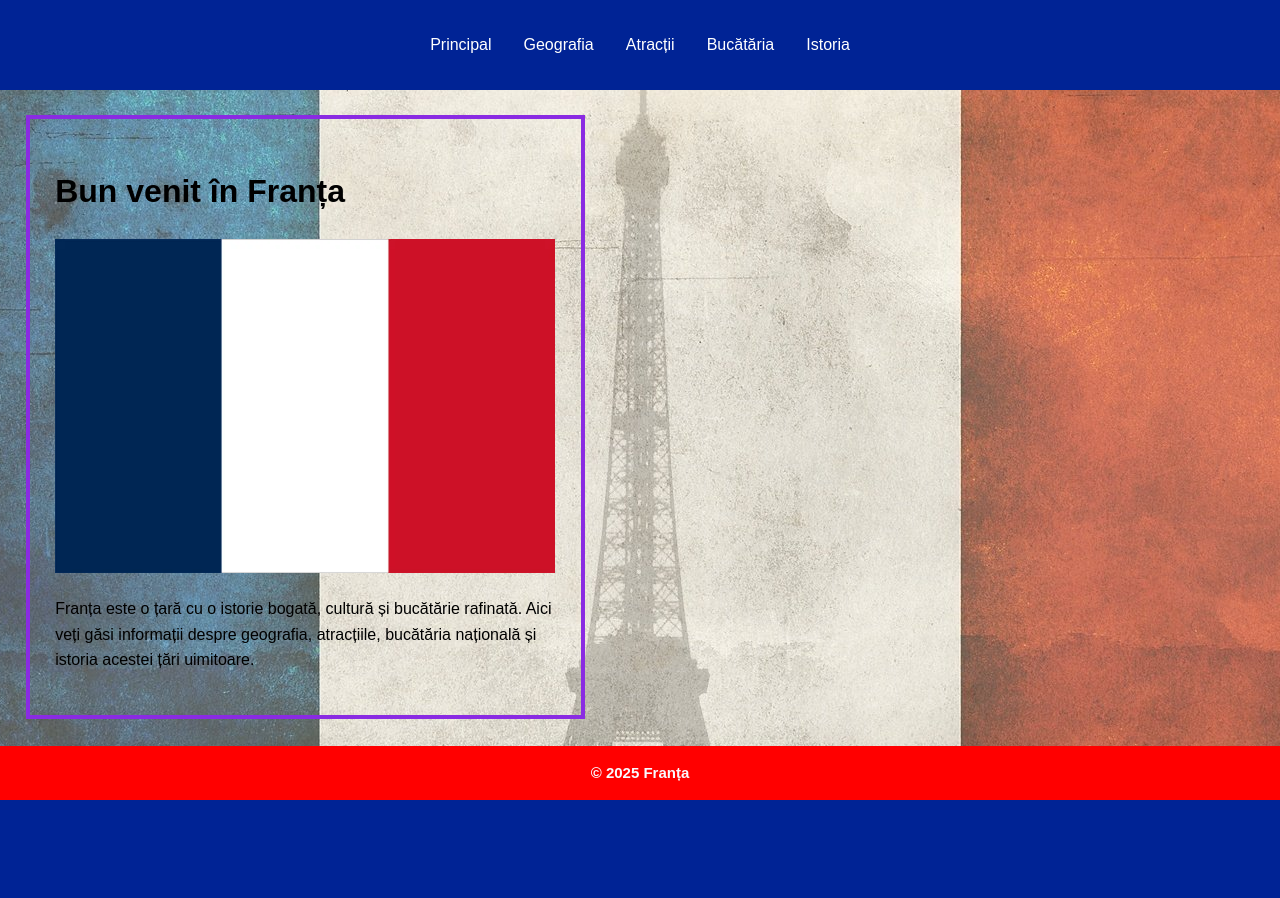
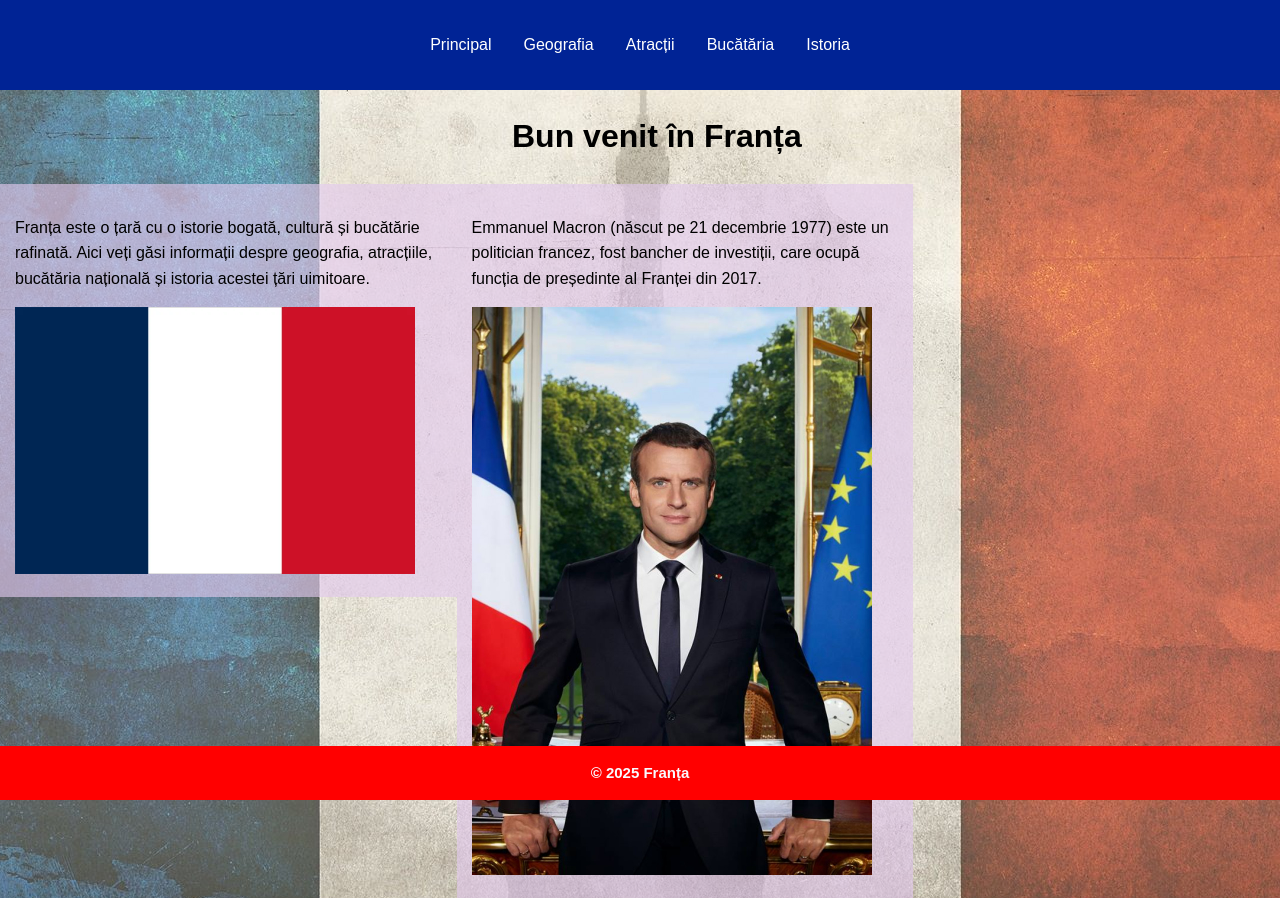
Before and after one commit to tudortepordei/lab1, a PHP site: page / in a window 1280 px wide; the page is wider, and only the part inside the window is pictured. Before the commit the page ends 800 px from the top of that part, so only its background shows below. Run offline with PHP 8.4, Linux system fonts and the light colour scheme.

Commit message:
Am plasat cuvintele cheie in centru paginei

```diff
--- a/assets/css/style.css
+++ b/assets/css/style.css
@@ -5,6 +5,8 @@ body {
     line-height: 1.6;
     background-image: url(france-background.jpeg);
     background-position-x: center;
+    background-repeat: no-repeat;
+
 }
 
 nav {
@@ -36,18 +38,20 @@ nav a {
 }
 
 footer {
-    background: #ED2939;
-    color: white;
-    text-align: center;
-    padding: 1rem;
-    position: fixed;
-    bottom: 0;
-    width: 100%;
+    background-color: red;
+     position: fixed;
+     right: 0px;
+     bottom: 0px;
+     text-align: center;
+     width: 100%;
+     font-size: 15px;
+    font-weight: bold;
+    color: #fafaff;
 }
 
 img {
-    max-width: 500px;
-    height:auto;
+    max-width: 400px;
+    height: a;
 }
 
 .box{
@@ -59,14 +63,16 @@ img {
     margin: 2%;
 }
 
-.footer {
-    background-color: red;
-     position: fixed;
-     right: 0px;
-     bottom: 0px;
-     text-align: center;
-     width: 100%;
-     font-size: 15px;
-  font-weight: bold;
-    color: #fafaff;
-   }
+   .column {
+    float: left;
+    width: 33.33%;
+    padding: 15px;
+    justify-content: center;
+    background-color: rgba(226, 201, 238, 0.632);
+  }
+
+  .head {
+    justify-content: center;
+    position: relative;
+    left: 40%;
+  }
--- a/history.html
+++ b/history.html
@@ -20,9 +20,9 @@
             </ul>
         </nav>
     </header>
+    <h1 class="head">Istoria Franției</h1>
+    <div class="container"></div>
 
-    <div class="container"></div>
-    <h1>Istoria Franției</h1>
     <h2>Evenimente importante:</h2>
     <ul>
         <li>843 - Tratatul de la Verdun</li>
--- a/index.html
+++ b/index.html
@@ -7,7 +7,8 @@
     <link rel="stylesheet" href="assets/css/style.css">
 
 </head>
-<body background="/assets/images/france-background.jpeg">
+
+<body>
     <header>
         <nav>
             <ul>
@@ -21,24 +22,34 @@
     </header>
 
     <main>
-        <div class="box">
-            <div class="tec">
-                <h1>Bun venit în Franța</h1>
-            </div>
-
-            <a href="https://ro.wikipedia.org/wiki/Franța">
-                <img src="assets/images/Flag-France.jpg" alt="Franța">
-            </a>
+        <h1 class="head">Bun venit în Franța</h1>
+        <div class="column">
 
             <p>
                 Franța este o țară cu o istorie bogată, cultură și bucătărie rafinată. Aici veți găsi informații despre
                 geografia, atracțiile, bucătăria națională și istoria acestei țări uimitoare.
             </p>
+
+            <a>
+                <img src="assets/images/Flag-France.jpg" alt="Franța">
+            </a>
         </div>
-    </div>
+        <div class="column">
+
+            <p>
+                Emmanuel Macron (născut pe 21 decembrie 1977) este un politician
+                francez, fost bancher de investiții, care ocupă funcția de președinte
+                al Franței din 2017.
+            </p>
+
+            <a class="images">
+                <img src="assets/images/macron.jpeg" alt="Franța">
+            </a>
+        </div>
+
+
     </main>
-    <div class="footer">
+    <footer>
         <p>© 2025 Franța</p>
-    </div>
-
+    </footer>
 </html>
--- a/landmarks.html
+++ b/landmarks.html
@@ -19,10 +19,9 @@
             </ul>
         </nav>
     </header>
-
+    <h1 class="head">Locuri populare</h1>
     <div class="container">
     <div class="tec">
-        <h1>Locuri populare</h1>
     </div>
 
     <div class="landmark">
@@ -36,8 +35,9 @@
         <p>Cel mai mare muzeu de artă din lume.</p>
     </div>
 </div>
+</body>
     <footer>
         <p>© 2025 Franța</p>
     </footer>
- </body>
+
 </html>
```
Also changed, not shown: cuisine.html (+13 -16 lines), geography.html (+4 -3 lines), assets/images/macron.jpeg (added).
